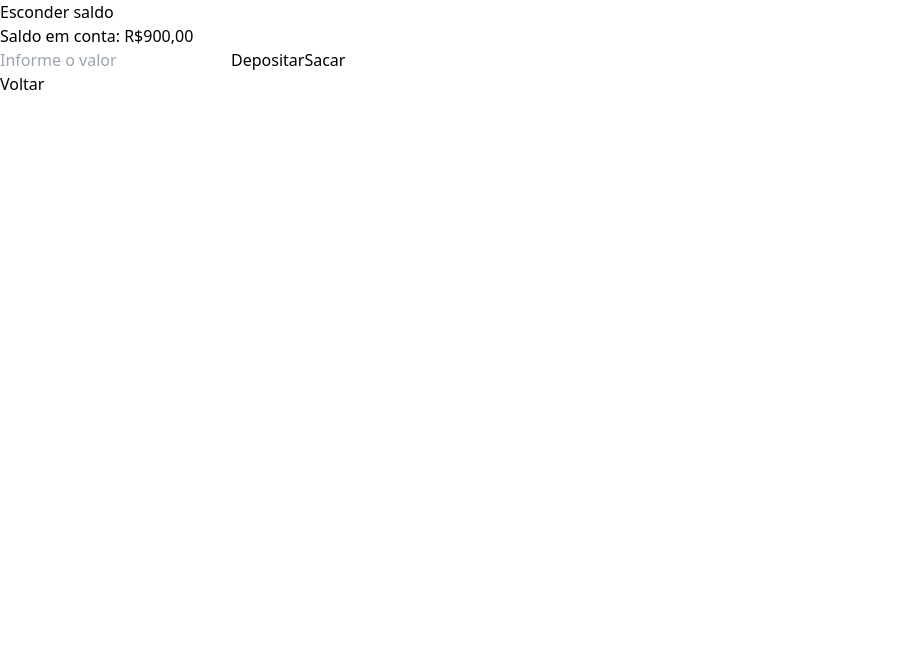
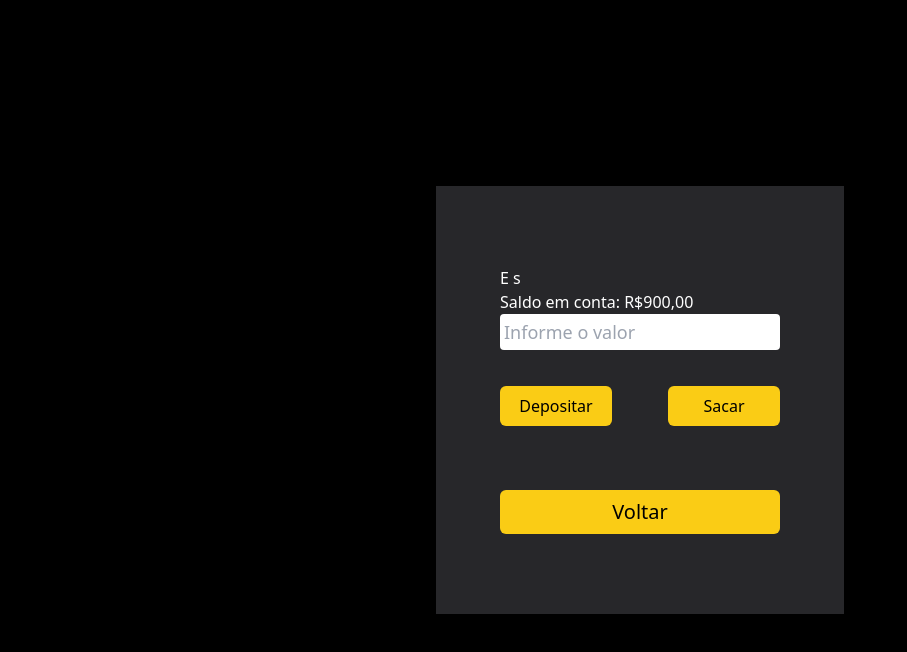
Before and after one commit to Caiopadilha2/desafio-xp, a React (Create React App) app in the folder desafio-xp/: page /balance in a window 1280 px wide. Shown: the top 652 px of the page, without its empty margins (0-907 px from the left). Built offline with nearby package versions, Linux system fonts and the light colour scheme.

Commit message:
css: tela de balance, falta botão para esconder/aparecer saldo

```diff
--- a/desafio-xp/src/components/BalanceComponent.jsx
+++ b/desafio-xp/src/components/BalanceComponent.jsx
@@ -48,13 +48,14 @@ const BalanceComponent = () => {
 
   return (
 
-    <section>
+    <div className="bg-black min-h-screen flex items-center justify-center text-white">
+      <section className="bg-zinc-800 max-w-lg py-20 px-16">
         <div>
           <button
             type="button"
             onClick={ () => setHideBalance(!hideBalance) }
           >
-          { hideBalance ? 'Esconder saldo' : 'Mostrar saldo'}
+            { hideBalance ? 'E s' : 'Mo s'}
           </button>
           {hideBalance && <h3>{`Saldo em conta: R$${Number(balance)},00`}</h3>}
         </div>
@@ -66,10 +67,12 @@ const BalanceComponent = () => {
           min="0"
           onChange={ ({ target: { value } }) => setDeposito(value) }
           value={ deposito }
+          className="block w-full rounded text-lg text-zinc-800 p-1 mb-1"
         />
         <button
           type="button"
           onClick={ () => depositar() }
+          className="bg-yellow-400 inline-block p-2 mt-8 mr-6 w-28 rounded-md text-black"
         >
           Depositar
 
@@ -77,6 +80,7 @@ const BalanceComponent = () => {
         <button
           type="button"
           onClick={ () => sacar() }
+          className="bg-yellow-400 inline-block p-2 ml-8 w-28 mt-4 rounded-md text-black"
         >
           Sacar
 
@@ -85,12 +89,14 @@ const BalanceComponent = () => {
           <button
             type="button"
             onClick={ () => history.push('/wallet') }
+            className="bg-yellow-400 p-2 w-full mt-16 rounded-md text-black text-xl"
           >
             Voltar
 
           </button>
         </div>
       </section>
+    </div>
   );
 };
 
--- a/desafio-xp/src/components/LoginComponent.jsx
+++ b/desafio-xp/src/components/LoginComponent.jsx
@@ -25,22 +25,22 @@ const LoginComponent = () => {
 
   return (
     <div className="bg-black min-h-screen flex items-center justify-center text-white">
-      <section className="bg-zinc-800 max-w-lg rounded-2xl py-10 px-16">
+      <section className="bg-zinc-800 max-w-lg rounded-2xl py-14 px-16">
         <div className="bg-white rounded-full w-36 h-20 mx-auto mb-20">
           <img src={ logo } alt="Logo xp" className="w-54" />
         </div>
         <form>
-          <label htmlFor="email" className="font-bold text-sm">
+          <label htmlFor="email" className="font-medium">
             Email
             <input
               type="email"
               onChange={ ({ target: { value } }) => setEmail(value) }
               value={ email }
               id="email"
-              className="block w-full rounded text-lg text-zinc-800 p-1"
+              className="block w-full rounded text-lg text-zinc-800 p-1 mb-2"
             />
           </label>
-          <label htmlFor="password">
+          <label htmlFor="password" className="font-medium">
             Password
             <input
               type="password"
```
Lines whose indentation alone changed are shown as unchanged.
